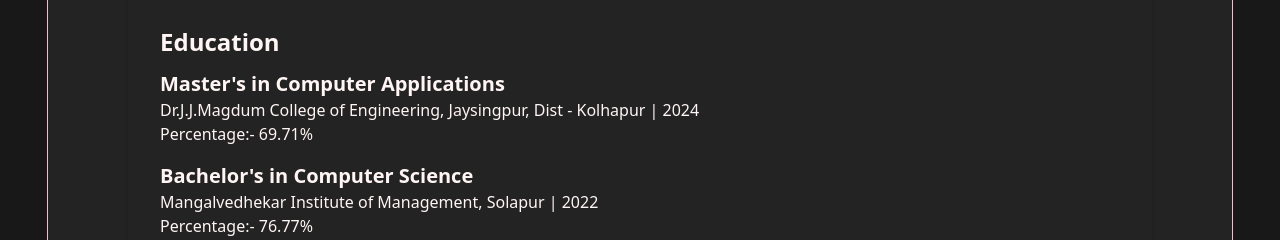
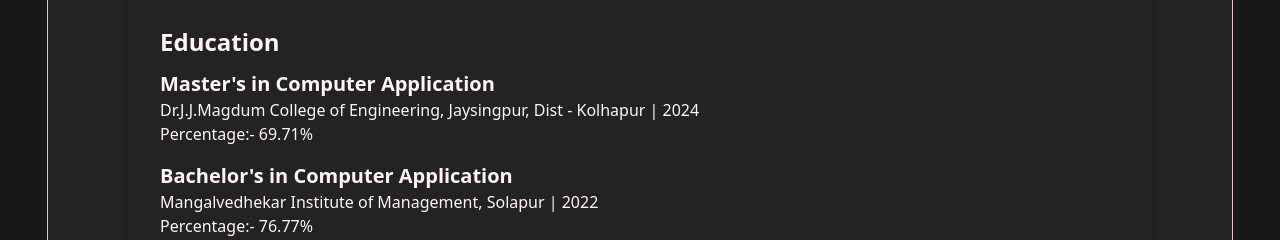
Before and after one commit to dilipdandi/dilip-portfolio, a React (Vite) app: page /resume in a window 1280 px wide. Shown: the part 536-776 px from the top of the page. Built offline with nearby package versions, Linux system fonts and the light colour scheme.

Commit message:
Initial commit

```diff
--- a/src/components/Resume.jsx
+++ b/src/components/Resume.jsx
@@ -93,7 +93,7 @@
             <div className="space-y-4">
               <div>
                 <h3 className="text-xl font-semibold text-textColor">
-                  Master's in Computer Applications
+                  Master's in Computer Application
                 </h3>
                 <p className="text-textColor">
                   Dr.J.J.Magdum College of Engineering, Jaysingpur, Dist -
@@ -103,7 +103,7 @@
               </div>
               <div>
                 <h3 className="text-xl font-semibold text-textColor">
-                  Bachelor's in Computer Science
+                  Bachelor's in Computer Application
                 </h3>
                 <p className="text-textColor">
                   Mangalvedhekar Institute of Management, Solapur | 2022
```
